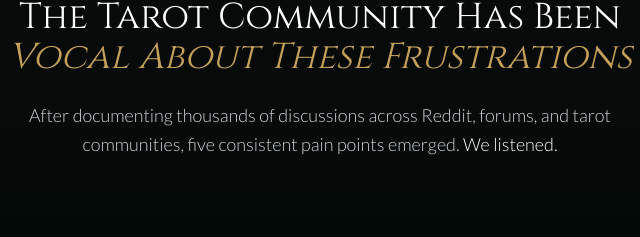
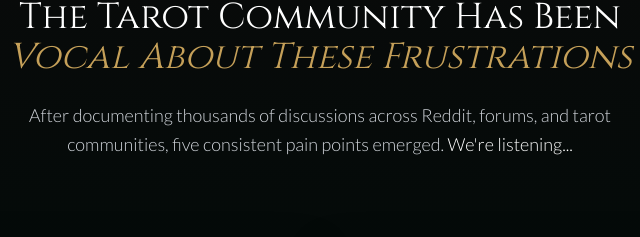
Before and after one commit to TayQuig/thehermeticflight, an Astro site: page / in a window 1280 px wide. Shown: the part 1076-1313 px from the top of the page, 320-960 px from the left. Built offline with nearby package versions, Linux system fonts and the light colour scheme; Astro itself is replaced by a stand-in of ours.

Commit message:
Update homepage copy: 'We're listening...'

```diff
--- a/src/pages/index.astro
+++ b/src/pages/index.astro
@@ -62,7 +62,7 @@ import Footer from '../components/Footer.astro';
 				<p class="font-serif text-hermetic-sulfur/60 text-sm tracking-[0.3em] uppercase mb-4">Five Years of Data Analyzed</p>
 				<h3 class="font-serif text-3xl md:text-4xl text-white mb-6 leading-tight">The Tarot Community Has Been<br><span class="text-hermetic-gold italic">Vocal About These Frustrations</span></h3>
 				<p class="text-gray-300 max-w-2xl mx-auto text-lg font-light leading-relaxed">
-					After documenting thousands of discussions across Reddit, forums, and tarot communities, five consistent pain points emerged. <span class="text-white">We listened.</span>
+					After documenting thousands of discussions across Reddit, forums, and tarot communities, five consistent pain points emerged. <span class="text-white">We're listening...</span>
 				</p>
 			</div>
 
```
